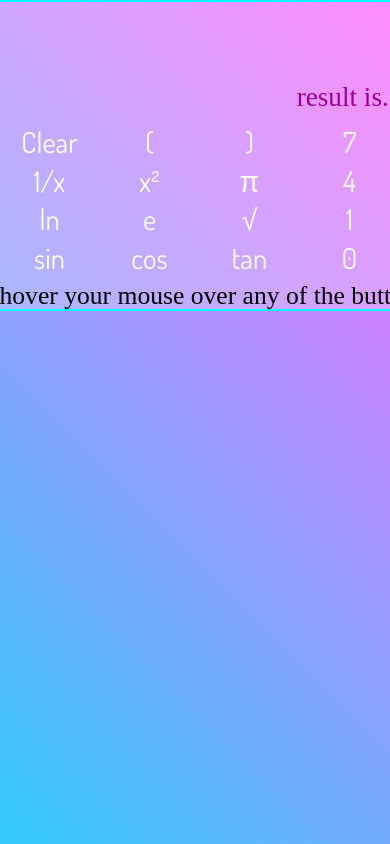
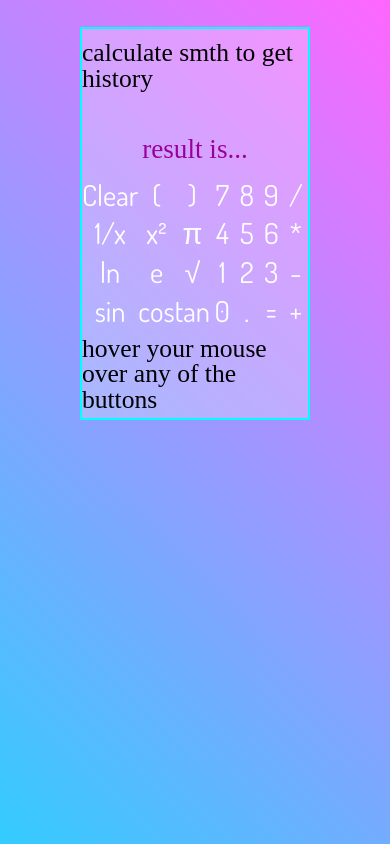
Before and after one commit to MyNameIsDmitriy/calculator-vue, a Vue app: page / in a window 390 px wide. Built offline with nearby package versions, Linux system fonts and the light colour scheme; a web font is replaced by a local one.

Commit message:
feat: small visual changes

```diff
--- a/src/App.vue
+++ b/src/App.vue
@@ -81,6 +81,10 @@ body {
 }
 
 #app {
+  height: 100%;
+
+  display: flex;
+
   font-size: 1.6rem;
 }
 </style>
--- a/src/components/calc-description.vue
+++ b/src/components/calc-description.vue
@@ -26,5 +26,6 @@ export default {
   color: $color-black;
   font-size: 1.6rem;
   font-family: $font-2;
+  margin-bottom: 5px;
 }
 </style>
--- a/src/components/vCalculator.vue
+++ b/src/components/vCalculator.vue
@@ -177,15 +177,14 @@ export default {
 @import "@/_variables.scss";
 
 .wrapper {
-  width: $content-small-width;
-  margin: 0 auto;
+  width: 100%;
+  margin: 7% auto;
 }
 
 .calculator {
   display: flex;
   flex-direction: column;
 
-  width: 700px;
   margin: 0 auto;
 
   border: 2px solid cyan;
@@ -253,39 +252,22 @@ export default {
     transition: all 0.2s ease-in;
   }
 }
-// -----------------------------
-// Delete all styles under this line
-// -----------------------------
 
-.screen-wrap {
-  display: flex;
-  justify-content: center;
+@media screen and (max-width: $content-small-width) {
+  .calculator {
+    width: 58%;
+  }
 }
 
-.screen {
-  width: 50%;
-  min-height: 60px;
-
-  background-color: $color-black;
-
-  border: 4px solid $color-orange;
-  border-radius: 6px;
-
-  margin: 50px auto;
-
-  text-align: center;
-
-  color: $color-orange;
-  font-family: $font-2;
-  font-size: 1.8rem;
-  font-weight: 600;
-
-  outline: none;
+@media screen and (max-width: $content-md-width) {
+  .calculator {
+    width: 58%;
+  }
 }
 
-.button:active {
-  background-color: $color-purple;
-
-  transition: all 0.2s ease-out;
+@media screen and (min-width: 1481px) {
+  .calculator {
+    width: 58%;
+  }
 }
 </style>
```
